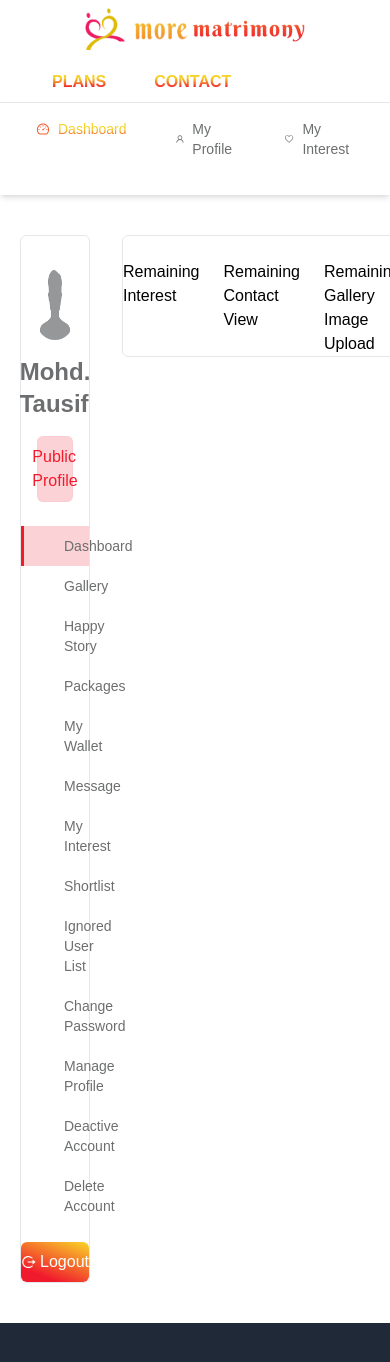
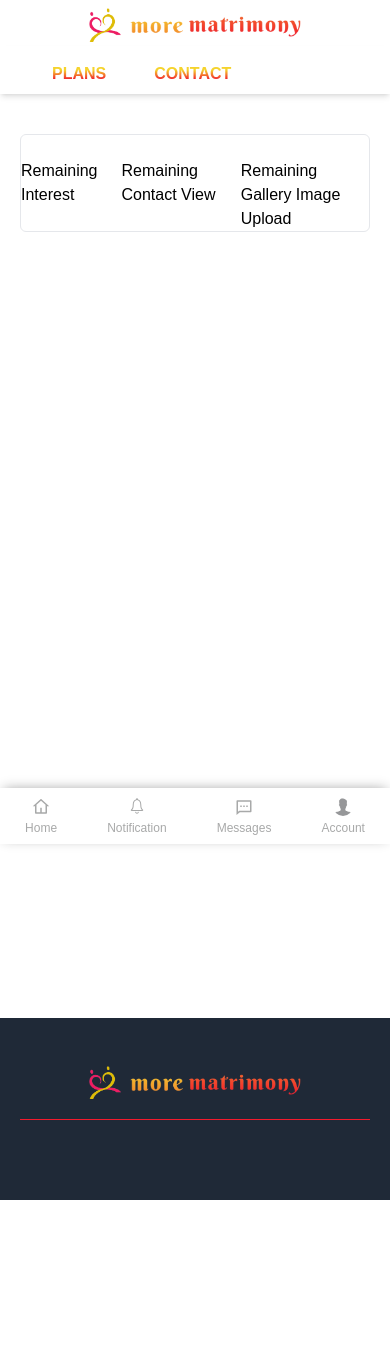
Before and after one commit to tausif40/morematrimony, a React (Create React App) app: page /dashboard in a window 390 px wide. Shown: the top 1362 px of the page. After the commit the page ends 1200 px from the top, so only its background shows below. Built offline with nearby package versions, Linux system fonts and the light colour scheme.

Commit message:
responsive for mobile

```diff
--- a/src/component/BackToTop/backToTop.js
+++ b/src/component/BackToTop/backToTop.js
@@ -30,7 +30,7 @@ const BackToTop = () => {
 	}, []);
 
 	return (
-		<div className="fixed bottom-6 right-6">
+		<div className="fixed bottom-16 right-3 md:right-4 lg:bottom-6 lg:right-6 hidden sm:block">
 			{isVisible && (
 				<button
 					onClick={scrollToTop}
--- /dev/null
+++ b/src/component/Dashboard/BottomMenu.js
@@ -0,0 +1,42 @@
+import React from 'react'
+import { RiHome4Line } from "react-icons/ri";
+import { IoIosNotificationsOutline } from "react-icons/io";
+import { RiMessage2Line } from "react-icons/ri";
+import { Link } from 'react-router-dom';
+
+function BottomMenu() {
+	return (
+		<>
+			<section className='w-ful'>
+				<div className='custom-shadow2 flex justify-around items-end py-2 bg-white text-xs text-text font-light'>
+					<Link to='/dashboard'>
+						<div className='flex flex-col items-center gap-1'>
+							<RiHome4Line size={18} />
+							<p>Home</p>
+						</div>
+					</Link>
+					<Link to='/notification'>
+						<div className='flex flex-col items-center gap-1'>
+							<IoIosNotificationsOutline size={20} />
+							<p>Notification</p>
+						</div>
+					</Link>
+					<Link to='/message'>
+						<div className='flex flex-col items-center gap-1'>
+							<RiMessage2Line size={18} />
+							<p>Messages</p>
+						</div>
+					</Link>
+					{/* <Link to='/profile'> */}
+					<div className='flex flex-col items-center gap-1'>
+						<img src="./assets/img/avatar-place.png" alt="" className='rounded-full w-5' />
+						<p>Account</p>
+					</div>
+					{/* </Link> */}
+				</div>
+			</section >
+		</>
+	)
+}
+
+export default BottomMenu;
--- a/src/component/Dashboard/ProfileOption.js
+++ b/src/component/Dashboard/ProfileOption.js
@@ -38,7 +38,7 @@ function ProfileOption() {
 	})
 	return (
 		<>
-			< section className='bg-white border pt-6 rounded-md'>
+			< section className='bg-white pt-6'>
 				<div className='px-4 flex flex-col items-center gap-4'>
 					<img src="/assets/img/img0.png" alt="" className='size-20 rounded-full' />
 					<p className='font-bold text-2xl text-headingGray'>Mohd. Tausif</p>
--- a/src/component/Footer/Footer.js
+++ b/src/component/Footer/Footer.js
@@ -3,14 +3,22 @@ import React from 'react'
 function Footer() {
 	return (
 		<>
-			<footer className=" bg-gray-800 py-10 text-center text-white flex justify-center">
+			<footer className=" bg-gray-800 pb-20 pt-10 lg:py-10 text-center text-white flex justify-center">
 				<div className='container'>
 
-					<div className='flex justify-center items-center gap-2'>
+					{/* <div className='flex justify-center items-center gap-2'>
 						<img src="/assets/img/logo/smallIcon.png" alt="" className='w-14 pb-1 hidden lg:block' />
 						<div className='space-y-1'>
 							<img src="/assets/img/logo/fistName.png" alt="" className='w-16 hidden lg:block' />
 							<img src="/assets/img/logo/lastName.png" alt="" className='w-32 hidden lg:block' />
+						</div>
+					</div> */}
+
+					<div className='flex items-center justify-center gap-2 pt-2'>
+						<img src="/assets/img/logo/icon.png" alt="" className='w-8 md:w-10 pb-1' />
+						<div className='flex items-center space-x-1'>
+							<img src="/assets/img/logo/fistName.png" alt="" className='max-w-14 md:max-w-20' />
+							<img src="/assets/img/logo/lastName.png" alt="" className='max-w-28 md:max-w-40' />
 						</div>
 					</div>
 
--- a/src/component/HomePage/Hero.js
+++ b/src/component/HomePage/Hero.js
@@ -7,7 +7,7 @@ function Hero() {
 			<section className="relative">
 				<img src="./assets/img/hero.jpg" alt="Trusted" className="w-full h-[100vh] md:h-[88vh] object-cover" />
 				<div className="absolute inset-0 flex flex-col sm:flex-row justify-between items-center py-4 sm:pt-0 text-white">
-					<div className="tagline-text text-4xl md:text-2xl font-semibold lg:font-bold max-w-3xl px-2 py-2 lg:pl-20 pr-10 lg:pr-20 bg-[#FFD700] bg-opacity-60">
+					<div className="custom-shadow text-4xl md:text-2xl font-semibold lg:font-bold max-w-3xl px-2 py-2 lg:pl-20 pr-10 lg:pr-20 bg-[#FFD700] bg-opacity-60">
 						<p className='text-gray-800 text-3xl md:text-4xl lg:text-5xl font-semibold md:leading-[60px] lg:leading-[60px]'>Every Love Story is <br /> Beautiful</p>
 						<p className='text-hotRed text-3xl md:text-4xl sm:leading-[50px]'>Make Yours <br /> Special</p>
 					</div>
--- a/src/component/HomePage/homePage.css
+++ b/src/component/HomePage/homePage.css
@@ -3,12 +3,6 @@
 	/* height: 200vh; */
 	background: url("../../../public/assets/img/img2.jpeg") no-repeat;
 	/* z-index: 0; */
-}
-
-.tagline-text {
-	-webkit-box-shadow: 0px 0px 13px 1px rgba(43, 41, 43, 1);
-	-moz-box-shadow: 0px 0px 13px 1px rgba(43, 41, 43, 1);
-	box-shadow: 0px 0px 13px 1px rgba(43, 41, 43, 1);
 }
 
 .trusted-img {
--- a/src/component/Layout/DashboardLayout.js
+++ b/src/component/Layout/DashboardLayout.js
@@ -4,6 +4,7 @@ import ProfileOption from '../Dashboard/ProfileOption'
 import { Link, useLocation } from 'react-router-dom';
 import Dashboard from '../Dashboard/Dashboard';
 import Reviews from '../HomePage/Reviews';
+import BottomMenu from '../Dashboard/BottomMenu';
 
 function DashboardLayout({ children }) {
 	const location = useLocation();
@@ -27,18 +28,23 @@ function DashboardLayout({ children }) {
 		<>
 			{
 				<div className=''>
-					<DashboardMenu />
+					<div className='hidden lg:block'>
+						<DashboardMenu />
+					</div>
 
 					<div className='container flex gap-8 my-10 '>
-						<div className='min-w-[20%]'>
+						<div className='min-w-64 hidden lg:block border rounded-md overflow-hidden'>
 							<ProfileOption />
 						</div>
-						<div className='w-[80%]'>
+						<div className='w-full h-screen'>
 							{renderTabContent()}
 							{/* {children} */}
 						</div>
 					</div>
 
+					<div className='block lg:hidden fixed bottom-0 w-full'>
+						<BottomMenu />
+					</div>
 				</div>
 			}
 		</>
--- a/src/component/NavBar/TopNav.js
+++ b/src/component/NavBar/TopNav.js
@@ -8,15 +8,16 @@ function Header() {
 		<>
 			{/* top header */}
 
-			<div className=' block lg:hidden w-full'>
-				{/* <img src="/assets/img/logo/icon.png" alt="" className='w-40 md:w-44 p-2 mx-auto' /> */}
-				<div className='flex items-center justify-center gap-2 pt-2'>
-					<img src="/assets/img/logo/icon.png" alt="" className='w-10 pb-1' />
-					<div className='flex items-center space-x-1'>
-						<img src="/assets/img/logo/fistName.png" alt="" className='w-14 h-5 md:w-20' />
-						<img src="/assets/img/logo/lastName.png" alt="" className='w-28 md:w-40' />
+			<div className='lg:hidden w-full flex justify-center'>
+				<Link to='/'>
+					<div className='flex items-center justify-center gap-2 pt-2'>
+						<img src="/assets/img/logo/icon.png" alt="" className='w-8 md:w-10 pb-1' />
+						<div className='flex items-center space-x-1'>
+							<img src="/assets/img/logo/fistName.png" alt="" className='max-w-14 md:max-w-20' />
+							<img src="/assets/img/logo/lastName.png" alt="" className='max-w-28 md:max-w-40' />
+						</div>
 					</div>
-				</div>
+				</Link>
 			</div >
 
 
--- a/src/index.css
+++ b/src/index.css
@@ -121,3 +121,15 @@ ul {
 		rgba(245, 211, 45, 1) 100%
 	);
 }
+
+.custom-shadow {
+	-webkit-box-shadow: 0px 0px 13px 1px rgba(43, 41, 43, 1);
+	-moz-box-shadow: 0px 0px 13px 1px rgba(43, 41, 43, 1);
+	box-shadow: 0px 0px 13px 1px rgba(43, 41, 43, 1);
+}
+
+.custom-shadow2 {
+-webkit-box-shadow: 0px -2px 12px -4px rgba(26, 26, 26, 0.518);
+-moz-box-shadow: 0px -2px 12px -4px rgba(26, 26, 26, 0.588);
+box-shadow: 0px -2px 12px -4px rgba(26, 26, 26, 0.471);
+}
```
